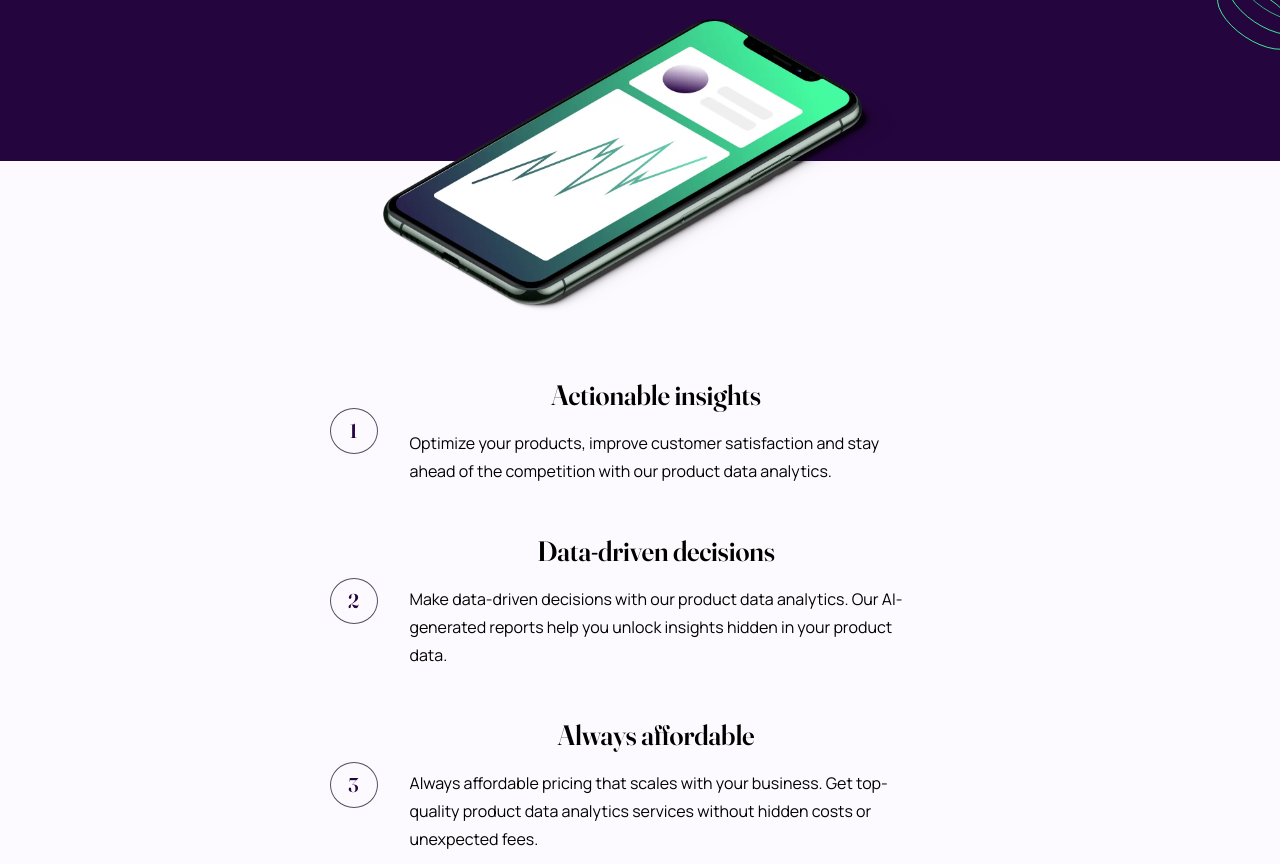
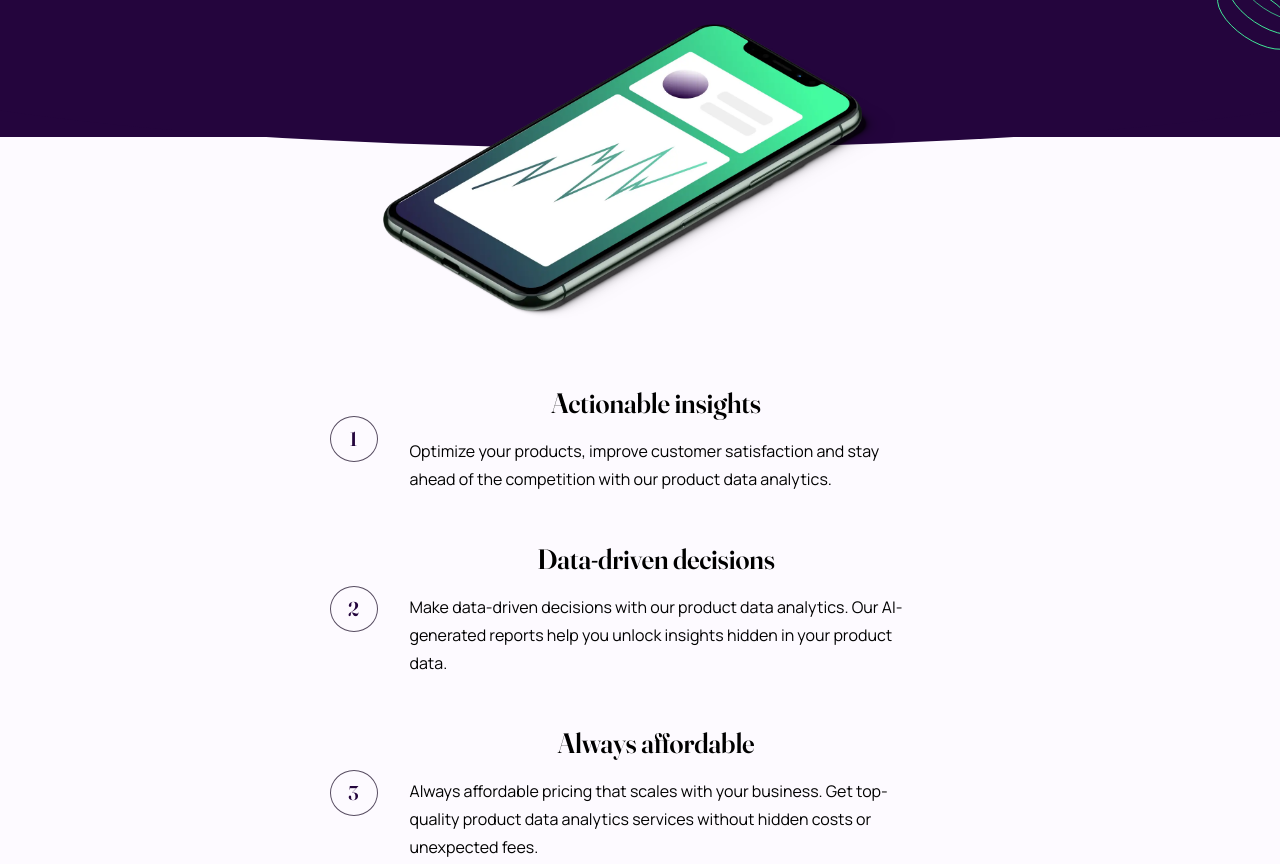
Before and after one commit to radektomasek/fm-workit-landing-page, a website built with Parcel: page index.html in a window 1280 px wide. Shown: the part 380-1244 px from the top of the page. Built offline with nearby package versions, Linux system fonts and the light colour scheme.

Commit message:
Finalizing the CSS Styles

```diff
--- a/src/css/styles.css
+++ b/src/css/styles.css
@@ -27,6 +27,8 @@
     --offer-box-width: 21.4375rem;
     --phone-image-width: 20rem;
     --avatar-picture-width: 17.65625rem;
+    --curved-shape-height: 4.5rem;
+    --delta-height: 1.5rem;
 
     --heading-large-size: 3.125rem;
     --heading-large-line: 1;
@@ -145,7 +147,7 @@ a {
     padding: 4rem 0 0 0;
     background-color: var(--dark-purple-color);
     color: var(--white-color);
-    height: var(--hero-section-height);
+    height: calc(var(--hero-section-height) - var(--delta-height));
     text-align: center;
     position: relative;
     overflow-x: clip;
@@ -159,11 +161,10 @@ a {
     position: absolute;
     background: var(--dark-purple-color);
     width: 100%;
-    height: 9rem;
+    height: var(--curved-shape-height);
     border-radius: 50%;
     transform: scale(1.3);
 }
-
 
 
 .hero__wrapper {
@@ -185,14 +186,29 @@ a {
     width: var(--phone-image-width);
     height: auto;
     z-index: 100;
-    top: 79%;
+    top: 85%;
 }
 
 /* Insights styles */
 .insights {
-    padding: 10rem 0 4.481875rem 0;
+    padding: 10rem 0 0.1rem 0;
     background: var(--ghost-white-color);
     z-index: -1;
+    position: relative;
+    overflow-x: clip;
+}
+
+.insights::after {
+    content: "";
+    display: block;
+    z-index: 0;
+    bottom: -20;
+    position: absolute;
+    background: var(--ghost-white-color);
+    width: 100%;
+    height: var(--curved-shape-height);
+    border-radius: 50%;
+    transform: scale(1.3);
 }
 
 .insights__list {
@@ -203,6 +219,8 @@ a {
     max-width: 350px;
     margin: 0 auto;
     text-align: center;
+    position: relative;
+    z-index: 10;
 }
 
 .insights__item {
@@ -245,7 +263,7 @@ a {
     justify-content: flex-end;
     max-width: var(--offer-max-width-wrapper);
     height: var(--offer-section-height);
-    margin: 6.268125rem auto;
+    margin: 8.268125rem auto;
 }
 
 .offer__wrapper {
@@ -299,6 +317,10 @@ a {
     justify-content: space-between;
 }
 
+.footer__social > *:hover {
+    filter: brightness(0) saturate(100%) invert(10%) sepia(17%) saturate(6386%) hue-rotate(251deg) brightness(95%) contrast(114%);
+}
+
 
 /* Tablet breakpoint */
 @media screen and (min-width: 48em) {
@@ -307,6 +329,7 @@ a {
         --hero-max-width-wrapper: 25.4375rem;
         --offer-max-width-wrapper: 43.0625rem;
         --insights-max-width-wrapper: 30.8125rem;
+        --curved-shape-height: 10rem;
 
         --hero-section-height: 29.53125rem;
         --offer-box-width: 32.125rem;
@@ -359,11 +382,11 @@ a {
     }
 
     .hero__image {
-        top: 70%;
+        top: 75%;
     }
 
     .insights {
-        padding: 12rem 0 4.481875rem 2rem;
+        padding: 14rem 0 1rem 2rem;
     }
 
 
@@ -380,7 +403,7 @@ a {
     }
 
     .offer {
-        margin: 6.25rem auto 0 auto;
+        margin: 9.25rem auto 0 auto;
         align-items: flex-end;
     }
 
@@ -420,6 +443,8 @@ a {
         --offer-max-width-wrapper: 69.375rem;
         --insights-max-width-wrapper: 69.625rem;
 
+        --curved-shape-height: 15rem;
+
         --hero-section-height: 40rem;
         --hero-wrapper-width: 39.6875rem;
 
@@ -450,11 +475,11 @@ a {
     }
 
     .hero__image {
-        top: 60%;
+        top: 65%;
     }
 
     .insights {
-        padding: 15rem 0 4.84375rem 0;
+        padding: 15rem 0 0.3rem 0;
     }
 
     .insights__list {
@@ -473,7 +498,7 @@ a {
     }
 
     .offer {
-        margin: 18rem auto 0 auto;
+        margin: 21rem auto 0 auto;
         align-items: flex-end;
     }
 
```
